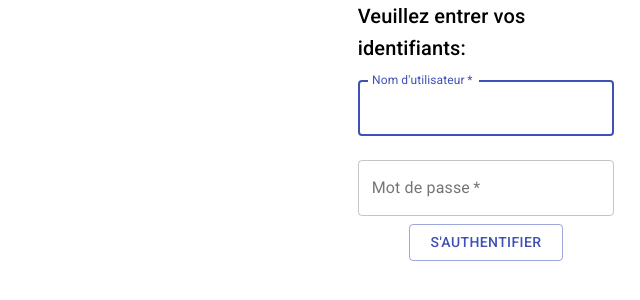
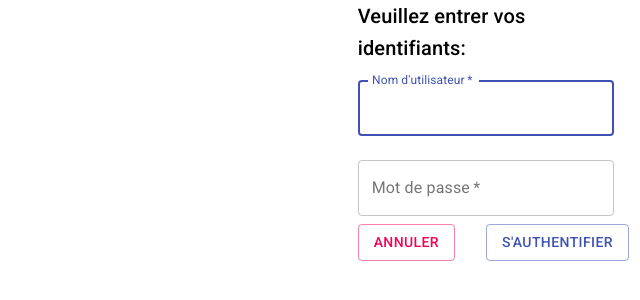
Before and after one commit to brian-dechoux/tir-sportif-frontend, a React (Create React App) app: page /login in a window 1280 px wide. Shown: the top 300 px of the page, without its empty margins (640-1280 px from the left). Built offline with nearby package versions, Linux system fonts and the light colour scheme; no server answers.

Commit message:
Put butto back

```diff
--- a/src/components/header/header.tsx
+++ b/src/components/header/header.tsx
@@ -4,6 +4,7 @@ import { ThunkAction } from 'redux-thunk';
 import { AppState } from '../../redux/reducers/combined.reducer';
 import Logo from '../svg/Logo';
 import { Link } from 'react-router-dom';
+import { ROUTES } from '../../configurations/server.configuration';
 
 type HeaderProps = {
   isConnected: boolean,
@@ -18,7 +19,7 @@ const Header = (props: HeaderProps) =>  {
   if (!props.isConnected) {
     authComponent = (<Button
       variant="outlined"
-      component={Link} to="/login"
+      component={Link} to={ROUTES.FRONTEND.LOGIN}
     >
       Se connecter
     </Button>);
--- a/src/components/login/login.tsx
+++ b/src/components/login/login.tsx
@@ -10,6 +10,8 @@ import { AppState } from '../../redux/reducers/combined.reducer';
 import './login.css'
 import Toast from '../toast/toast';
 import ToastClosedAction from '../../redux/actions/toast-closed.action';
+import { Link } from 'react-router-dom';
+import { ROUTES } from '../../configurations/server.configuration';
 
 type LoginProps = {
   loginFailedToast: {
@@ -79,9 +81,17 @@ const Login = (props: LoginProps) =>  {
             </Grid>
 
             <Grid container item justify="center">
-              <Grid item md={6}>
+              <Grid item md={5}>
                 <Button
-                  fullWidth
+                  variant="outlined"
+                  color="secondary"
+                  component={Link} to={ROUTES.FRONTEND.DASHBOARD}
+                >
+                  Annuler
+                </Button>
+              </Grid>
+              <Grid item md={5}>
+                <Button
                   variant="outlined"
                   color="primary"
                   onClick={() => props.actions.login(username, password)}
--- a/src/configurations/server.configuration.ts
+++ b/src/configurations/server.configuration.ts
@@ -6,7 +6,8 @@ export const ROUTES = {
     }
   },
   FRONTEND: {
-    DASHBOARD: "/"
+    DASHBOARD: "/",
+    LOGIN: "/login"
   }
 };
 
--- a/src/redux/actions/auth.actions.ts
+++ b/src/redux/actions/auth.actions.ts
@@ -1,6 +1,5 @@
 import { ThunkAction, ThunkDispatch } from 'redux-thunk';
 import { AppState } from '../reducers/combined.reducer';
-import LogoutAction from './logout.action';
 import cli from '../../configurations/http-client.configuration';
 import { ActionTypes } from './action.enum';
 import { ROUTES, ERRORS } from '../../configurations/server.configuration';
@@ -51,13 +50,13 @@ export function login(username: string, password: string): ThunkAction<void, App
 
 export function logout(): ThunkAction<void, AppState, undefined, any> {
   return (
-    dispatch: ThunkDispatch<AppState, undefined, LogoutAction>,
+    dispatch: ThunkDispatch<AppState, undefined, any>,
     getState: () => AppState
   ) => {
     const config = {
       headers: {'Authorization': "bearer " + getState().auth.token}
     };
-    cli.post(ROUTES.BACKEND.AUTHENTICATION.LOGOUT, {}, config).then(response => {
+    cli.post(ROUTES.BACKEND.AUTHENTICATION.LOGOUT, {}, config).then(() => {
       dispatch({
         type: ActionTypes.LOGOUT
       });
```
Also changed, not shown: 1 other file (tests, documents, lock files or other folders).
